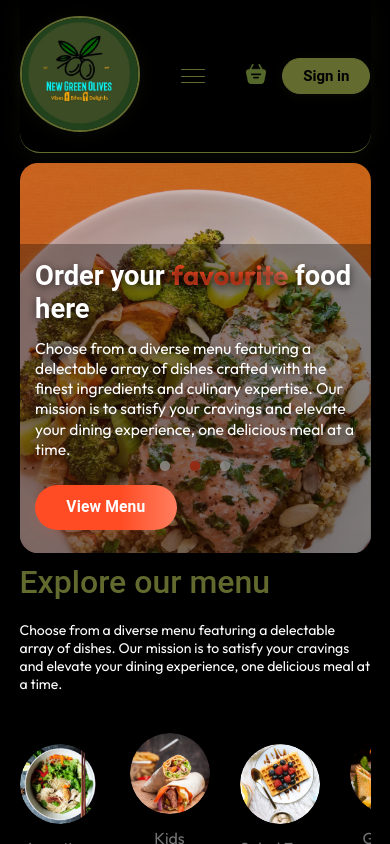
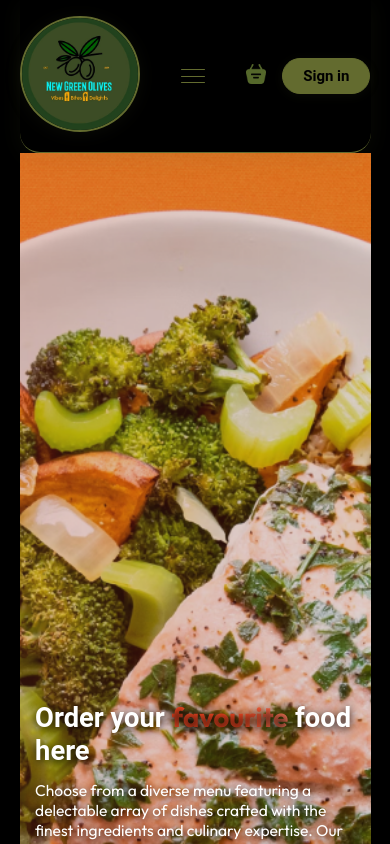
Before and after one commit to asimkamalk/greenolives, a React (Vite) app in the folder frontend/: page / in a window 390 px wide. Shown: the top 844 px of the page. Built offline with nearby package versions, Linux system fonts and the light colour scheme; no server answers.

Commit message:
header is fixed removed arrows

```diff
--- a/frontend/src/components/Header/Header.css
+++ b/frontend/src/components/Header/Header.css
@@ -33,13 +33,9 @@
     background-repeat: no-repeat;
 }
 
-/* Replace the dark overlay with a much lighter one or remove it completely */
+/* Remove the dark overlay completely */
 .header-overlay {
-    content: '';
-    position: absolute;
-    inset: 0;
-    background: linear-gradient(120deg, rgba(0,0,0,0.2) 0%, rgba(0,0,0,0) 100%);
-    z-index: 1;
+    display: none; /* Hide the overlay completely */
 }
 
 .header-contents {
@@ -165,21 +161,28 @@
     }
 }
 
+/* Hide slider dots and arrows on all devices */
+.slider-container .slick-dots {
+    display: none !important;
+}
+
+.slider-container .slick-prev,
+.slider-container .slick-next {
+    display: none !important;
+}
+
 /* Update the mobile media queries for better visibility */
 @media (max-width: 750px) {
     .header {
-        min-height: 320px;
-        height: 70vw; /* Increased from 60vw for better visibility */
-        border-radius: 18px;
+        min-height: 100vh; /* Full viewport height */
+        height: 100vh;
+        border-radius: 0; /* Remove border radius on mobile */
         padding: 0;
-        margin: 15px auto; /* Reduced margin for mobile */
+        margin: 0; /* Remove all margins */
     }
     .slider-item {
-        height: 70vw; /* Match the header height */
-        min-height: 320px;
-    }
-    .header-overlay {
-        background: linear-gradient(to bottom, rgba(0,0,0,0.1) 0%, rgba(0,0,0,0.2) 100%);
+        height: 100vh; /* Full viewport height */
+        min-height: 100vh;
     }
     .header-contents {
         max-width: 100%;
@@ -187,68 +190,65 @@
         right: 0;
         margin: 0 auto;
         bottom: 0;
-        gap: 2vw; /* Reduced gap for tighter layout */
+        gap: 2vw;
         padding: 5vw 4vw;
         position: absolute;
         align-items: flex-start;
-        background: rgba(0,0,0,0.3); /* Much lighter background */
-        border-radius: 0 0 18px 18px;
+        background: rgba(0,0,0,0); /* Completely transparent background */
+        border-radius: 0;
     }
     .header-contents h2 {
         font-size: max(6vw, 22px);
         color: #fff;
-        margin-bottom: 1vw; /* Reduced margin */
-        text-shadow: 0 2px 8px rgba(0,0,0,0.7); /* Enhanced text shadow for visibility */
+        margin-bottom: 1vw;
+        text-shadow: 0 2px 8px rgba(0,0,0,0.9); /* Stronger text shadow for visibility */
     }
     .header-contents p {
         font-size: max(3vw, 14px);
         margin-bottom: 2vw;
-        color: #fff; /* Changed from #fffbe6 for better contrast */
+        color: #fff;
         display: block;
-        text-shadow: 0 2px 8px rgba(0,0,0,0.7); /* Enhanced text shadow for visibility */
-        line-height: 1.4; /* Improved line height for readability */
+        text-shadow: 0 2px 8px rgba(0,0,0,0.9); /* Stronger text shadow for visibility */
+        line-height: 1.4;
+    }
+    .header-contents button {
+        padding: 3vw 7vw;
+        font-size: max(3vw, 15px);
+        margin-top: 1vw;
+        box-shadow: 0 4px 8px rgba(0,0,0,0.3);
     }
 }
 
 /* Enhanced fix for very small screens */
 @media (max-width: 480px) {
     .header {
-        min-height: 300px; /* Increased from 280px */
-        height: 100vw; /* Increased from 80vw for better visibility */
-        margin: 10px auto; /* Further reduced margin */
+        min-height: 100vh;
+        height: 100vh;
+        margin: 0;
+        border-radius: 0;
     }
     .slider-item {
-        height: 100vw; /* Match the header height */
-        min-height: 300px;
+        height: 100vh;
+        min-height: 100vh;
     }
     .header-contents {
-        padding: 4vw 4vw 6vw 4vw; /* Added more padding at bottom */
-        background: rgba(0,0,0,0.3); /* Much lighter background */
+        padding: 4vw 4vw 6vw 4vw;
+        background: rgba(0,0,0,0); /* Completely transparent background */
     }
     .header-contents h2 {
-        font-size: max(7vw, 20px); /* Increased font size */
+        font-size: max(7vw, 20px);
         line-height: 1.2;
-        text-shadow: 0 2px 8px rgba(0,0,0,0.7); /* Enhanced text shadow for visibility */
+        text-shadow: 0 2px 8px rgba(0,0,0,0.9); /* Stronger text shadow for visibility */
     }
     .header-contents p {
-        font-size: max(4vw, 13px); /* Increased font size */
+        font-size: max(4vw, 13px);
         margin-bottom: 4vw;
         line-height: 1.3;
-        text-shadow: 0 2px 8px rgba(0,0,0,0.7); /* Enhanced text shadow for visibility */
+        text-shadow: 0 2px 8px rgba(0,0,0,0.9); /* Stronger text shadow for visibility */
     }
     .header-contents button {
-        padding: 3.5vw 8vw; /* Larger button */
+        padding: 3.5vw 8vw;
         font-size: max(4vw, 14px);
-        border-radius: 30px; /* More rounded button */
-    }
-    /* Adjust slider dots position for very small screens */
-    .slider-container .slick-dots {
-        bottom: 80px;
-    }
-    /* Make dots more visible */
-    .slider-container .slick-dots li button:before {
-        font-size: 12px;
-        color: #fff;
-        opacity: 0.8;
+        border-radius: 30px;
     }
 }
```
